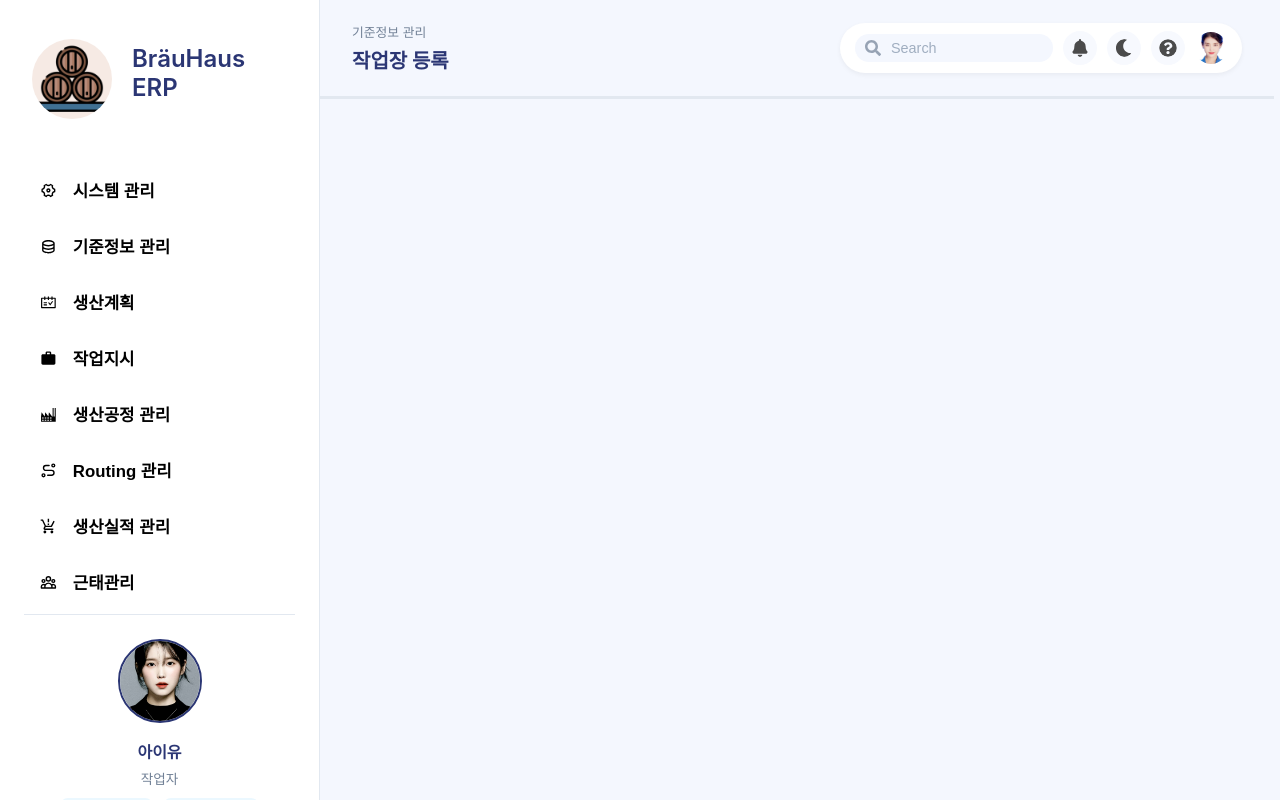
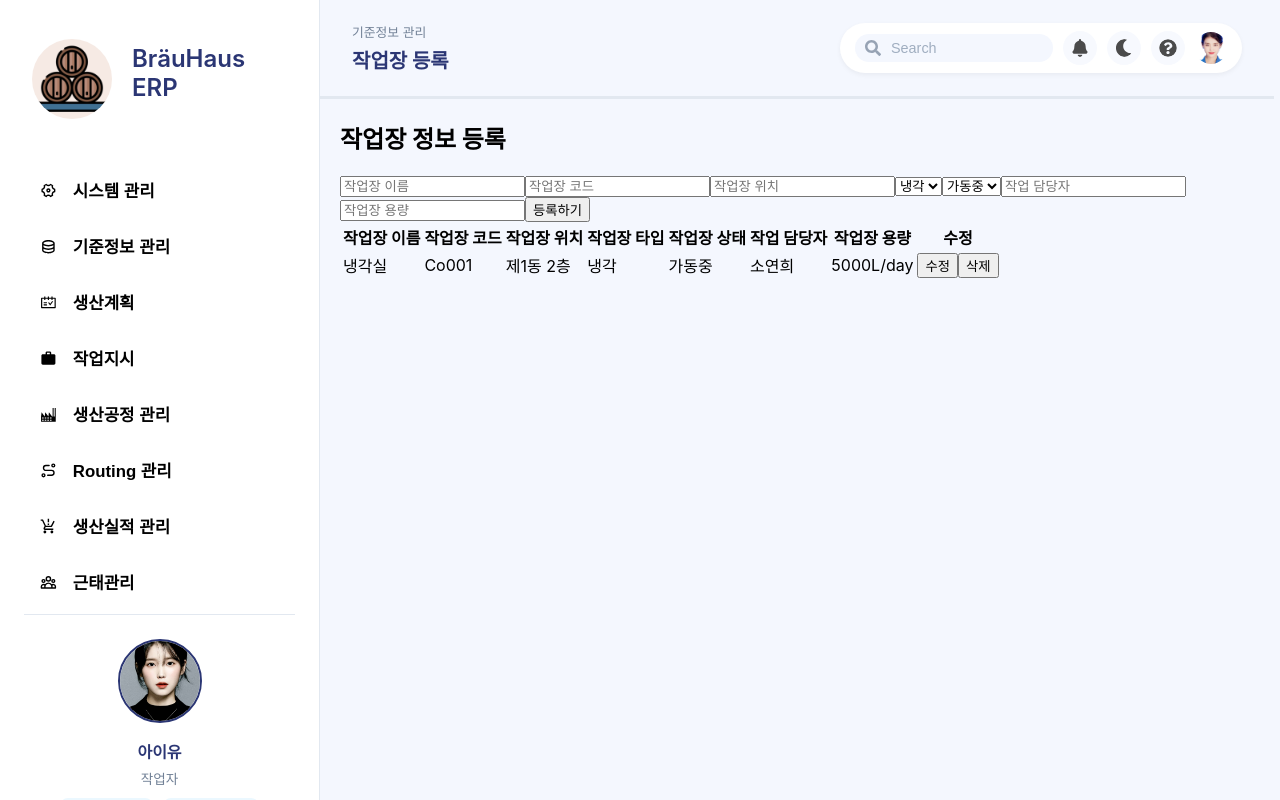
Before and after one commit to QualityCore/QualityCore-frontend, a React (Create React App) app: page /workplace in a window 1280 px wide. Built offline with nearby package versions, Linux system fonts and the light colour scheme.

Commit message:
2/12 작업장 정보 등록 구현

```diff
--- a/src/App.js
+++ b/src/App.js
@@ -4,6 +4,9 @@ import Header from "./components/Header";
 import Home from "./pages/Home";
 import ProductionPlan from "./pages/ProductionPlan";
 import Attendance from "./pages/Attendance";
+import WorkplacePage from "./standardinformation/workplace/WorkplacePage";
+
+
 import './App.css';
 
 const App = () => {
@@ -23,6 +26,7 @@ const App = () => {
               <Route path="/" element={<Home />} />
               <Route path="/plan-overview" element={<ProductionPlan />} />
               <Route path="/attendance" element={<Attendance />} />
+              <Route path="/workplace" element={<WorkplacePage />} />
             </Routes>
           </div>
         </div>
--- a/src/components/Header.js
+++ b/src/components/Header.js
@@ -15,12 +15,11 @@ const Header = () => {
 
      // 기준정보 관리
      '/workplace': { main: '기준정보 관리', sub: '작업장 등록' },
-     '/process': { main: '기준정보 관리', sub: '작업장 시간및 교대조 스케줄 설정' },
-     '/equipment': { main: '기준정보 관리', sub: '공정 정보 등록' },
+     '/process-stage': { main: '기준정보 관리', sub: '공정 정보 등록' },
      '/label-routing': { main: '기준정보 관리', sub: '공정 순서 관리' },
-     '/items': { main: '기준정보 관리', sub: '설비 정보 등록' },
-     '/label': { main: '기준정보 관리', sub: 'LABEL 정보 등록' },
-     '/downtime': { main: '기준정보 관리', sub: '비가동 원인 코드 관리' },
+     '/equipment-info': { main: '기준정보 관리', sub: '설비 정보 등록' },
+     '/label-info': { main: '기준정보 관리', sub: 'LABEL 정보 등록' },
+     '/downtime-cause': { main: '기준정보 관리', sub: '비가동 원인 코드 관리' },
 
      // 생산계획
      '/plan-overview': { main: '생산계획', sub: '월별 생산계획' },
@@ -34,11 +33,16 @@ const Header = () => {
      '/work-progress': { main: '작업지시', sub: '공정별 작업지시 현황' },
 
      // 생산공정 관리
-     '/mashing': { main: '생산공정 관리', sub: '담금공정 관리' },
-     '/wort': { main: '생산공정 관리', sub: '맥즙공정 관리' },
-     '/fermentation': { main: '생산공정 관리', sub: '발효공정 관리' },
-     '/filtration': { main: '생산공정 관리', sub: '여과공정 관리' },
-     '/packaging': { main: '생산공정 관리', sub: '패키징공정 관리' },
+     '/raw-material-preparation': { main: '생산공정 관리', sub: '원재료 분쇄공정' },
+     '/mashing-process': { main: '생산공정 관리', sub: '당화공정' },
+     '/filtration-process': { main: '생산공정 관리', sub: '여과공정' },
+     '/boiling-process': { main: '생산공정 관리', sub: '끓임공정' },
+     '/cooling-process': { main: '생산공정 관리', sub: '냉각공정' },
+     '/fermentation_details': { main: '생산공정 관리', sub: '발효상세공정' },
+     '/maturation-details': { main: '생산공정 관리', sub: '숙성상세공정' },
+     '/post-maturation-filtration': { main: '생산공정 관리', sub: '숙성 후 여과공정' },
+     '/carbonation-process': { main: '생산공정 관리', sub: '탄산조정공정' },
+     '/packaging_and-shipment': { main: '생산공정 관리', sub: '패키징 및 출하 공정' },
 
      // Routing 관리
      '/routing-input': { main: 'Routing 관리', sub: '공정별 생산투입' },
--- a/src/components/Sidebar.js
+++ b/src/components/Sidebar.js
@@ -48,12 +48,11 @@ const Sidebar = () => {
           {openCategory === "기준정보관리" && (
             <ul className="submenu">
               <li><Link to="/workplace">작업장 등록</Link></li>
-              <li><Link to="/process">작업장 시간및 교대조 스케줄 설정</Link></li>
-              <li><Link to="/equipment">공정 정보 등록</Link></li>
+              <li><Link to="/process-stage">공정 정보 등록</Link></li>
               <li><Link to="/label-routing">공정 순서 관리</Link></li>
-              <li><Link to="/items">설비 정보 등록</Link></li>
-              <li><Link to="/downtime">LABEL 정보 등록</Link></li>
-              <li><Link to="/downtime">비가동 원인 코드 관리</Link></li>
+              <li><Link to="/equipment-info">설비 정보 등록</Link></li>
+              <li><Link to="/label-info">LABEL 정보 등록</Link></li>
+              <li><Link to="/downtime-cause">비가동 원인 코드 관리</Link></li>
             </ul>
           )}
         </li>
@@ -97,11 +96,16 @@ const Sidebar = () => {
           </button>
           {openCategory === "생산공정" && (
             <ul className="submenu">
-              <li><Link to="/mashing">담금공정 관리</Link></li>
-              <li><Link to="/wort">맥즙공정 관리</Link></li>
-              <li><Link to="/fermentation">발효공정 관리</Link></li>
-              <li><Link to="/filtration">여과공정 관리</Link></li>
-              <li><Link to="/packaging">패키징공정 관리</Link></li>
+              <li><Link to="/raw-material-preparation">원재료 분쇄공정정</Link></li>
+              <li><Link to="/mashing-process">당화공정정</Link></li>
+              <li><Link to="/filtration-process">여과공정</Link></li>
+              <li><Link to="/boiling-process">끓임공정</Link></li>
+              <li><Link to="/cooling-process">냉각공정</Link></li>
+              <li><Link to="/fermentation_details ">발효상세공정</Link></li>
+              <li><Link to="/maturation-details">숙성상세공정</Link></li>
+              <li><Link to="/post-maturation-filtration">숙성 후 여과공정</Link></li>
+              <li><Link to="/carbonation-process">탄산조정공정</Link></li>
+              <li><Link to="/packaging_and-shipment">패키징 및 출하 공정</Link></li>
             </ul>
           )}
         </li>
--- /dev/null
+++ b/src/standardinformation/workplace/WorkplaceForm.js
@@ -0,0 +1,44 @@
+import { useState } from "react";
+
+
+const WorkplaceForm = () => {
+  const [formData, setFormData] = useState({
+    name: "",
+    code: "",
+    location: "",
+    type: "냉각",
+    status: "가동중",
+    manager: "",
+    capacity: "",
+  });
+
+  const handleChange = (e) => {
+    setFormData({ ...formData, [e.target.name]: e.target.value });
+  };
+
+  const handleSubmit = (e) => {
+    e.preventDefault();
+    console.log("등록된 작업장 데이터:", formData);
+  };
+
+  return (
+    <form className="workplace-form" onSubmit={handleSubmit}>
+      <input name="name" placeholder="작업장 이름" onChange={handleChange} />
+      <input name="code" placeholder="작업장 코드" onChange={handleChange} />
+      <input name="location" placeholder="작업장 위치" onChange={handleChange} />
+      <select name="type" onChange={handleChange}>
+        <option value="냉각">냉각</option>
+        <option value="가열">가열</option>
+      </select>
+      <select name="status" onChange={handleChange}>
+        <option value="가동중">가동중</option>
+        <option value="정지됨">정지됨</option>
+      </select>
+      <input name="manager" placeholder="작업 담당자" onChange={handleChange} />
+      <input name="capacity" placeholder="작업장 용량" onChange={handleChange} />
+      <button type="submit">등록하기</button>
+    </form>
+  );
+};
+
+export default WorkplaceForm;
--- /dev/null
+++ b/src/standardinformation/workplace/WorkplaceList.js
@@ -0,0 +1,43 @@
+
+
+const WorkplaceList = () => {
+  const data = [
+    { name: "냉각실", code: "Co001", location: "제1동 2층", type: "냉각", status: "가동중", manager: "소연희", capacity: "5000L/day" }
+  ];
+
+  return (
+    <table className="workplace-table">
+      <thead>
+        <tr>
+          <th>작업장 이름</th>
+          <th>작업장 코드</th>
+          <th>작업장 위치</th>
+          <th>작업장 타입</th>
+          <th>작업장 상태</th>
+          <th>작업 담당자</th>
+          <th>작업장 용량</th>
+          <th>수정</th>
+        </tr>
+      </thead>
+      <tbody>
+        {data.map((item, index) => (
+          <tr key={index}>
+            <td>{item.name}</td>
+            <td>{item.code}</td>
+            <td>{item.location}</td>
+            <td>{item.type}</td>
+            <td>{item.status}</td>
+            <td>{item.manager}</td>
+            <td>{item.capacity}</td>
+            <td>
+              <button className="edit-btn">수정</button>
+              <button className="delete-btn">삭제</button>
+            </td>
+          </tr>
+        ))}
+      </tbody>
+    </table>
+  );
+};
+
+export default WorkplaceList;
--- /dev/null
+++ b/src/standardinformation/workplace/WorkplacePage.js
@@ -0,0 +1,16 @@
+import WorkplaceForm from "./WorkplaceForm";
+import WorkplaceList from "./WorkplaceList";
+
+
+
+const WorkplacePage = () => {
+  return (
+    <div className="workplace-container">
+      <h2>작업장 정보 등록</h2>
+      <WorkplaceForm />
+      <WorkplaceList />
+    </div>
+  );
+};
+
+export default WorkplacePage;
```
Also changed, not shown: .snapshots/config.json (added), .snapshots/readme.md (added), .snapshots/sponsors.md (added).
